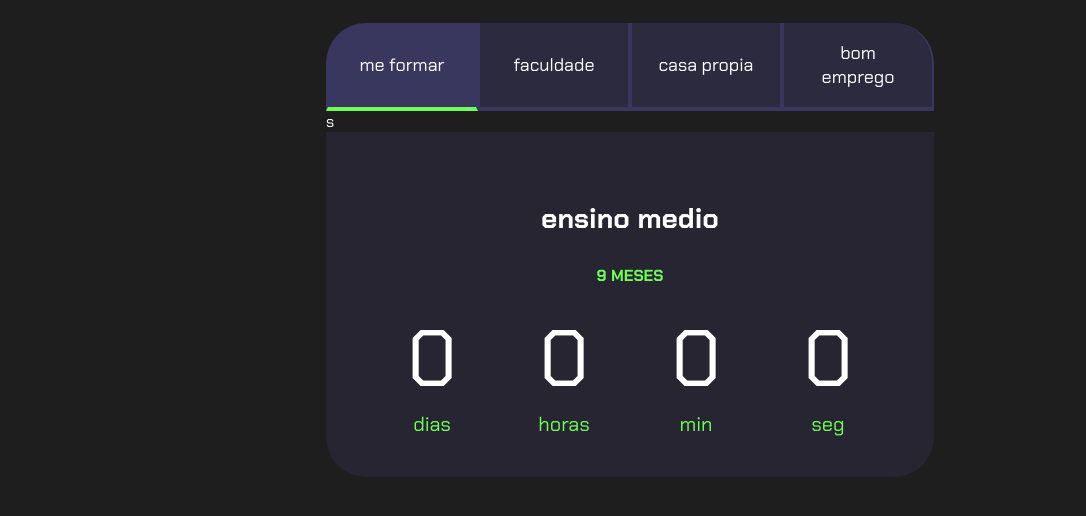
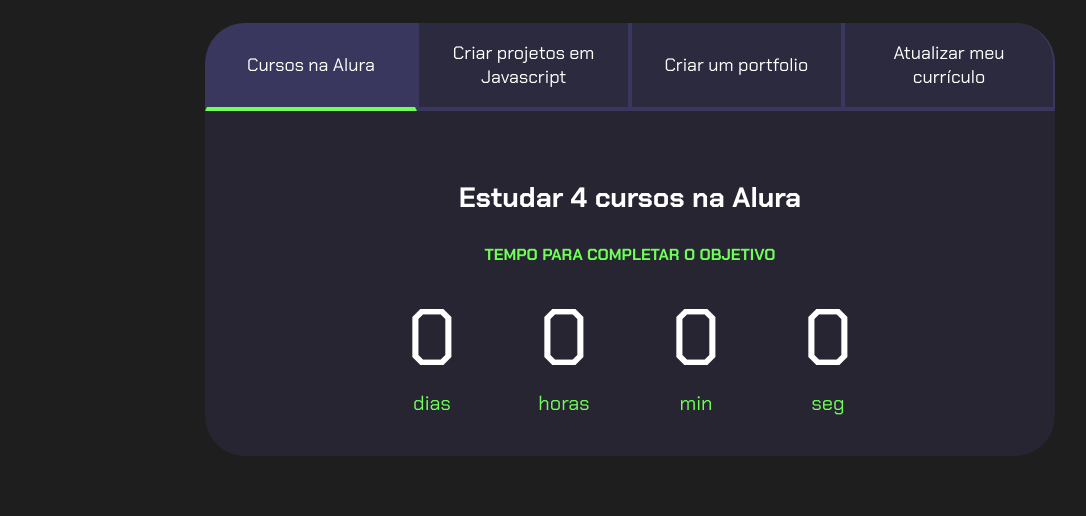
Before and after one commit to leticia-santetti/javascript-projetos-de-vida, a plain HTML site: page index.html in a window 1280 px wide. Shown: the part 80-596 px from the top of the page, without its empty margins (10-1096 px from the left). Drawn offline with Linux system fonts and the light colour scheme.

Commit message:
finalização

```diff
--- a/index.html
+++ b/index.html
@@ -13,15 +13,15 @@
         <h2 class="titulo-principal">Meus Objetivos do ano<span>_</span></h2>
         <div class="conteudo">
             <div class="botoes">
-                <button class="botao ativo">me formar</button>
-                <button class="botao">faculdade</button>
-                <button class="botao">casa propia</button>
-                <button class="botao">bom emprego</button>
-            </div>s
+                <button class="botao ativo">Cursos na Alura</button>
+                <button class="botao">Criar projetos em Javascript</button>
+                <button class="botao">Criar um portfolio</button>
+                <button class="botao">Atualizar meu currículo</button>
+            </div>
             <div class="abas-textos">
                 <div class="aba-conteudo ativo">
-                    <h3 class="aba-conteudo-titulo-principal">ensino medio</h3>
-                    <h4 class="aba-conteudo-titulo-secundario">9 meses</h4>
+                    <h3 class="aba-conteudo-titulo-principal">Estudar 4 cursos na Alura</h3>
+                    <h4 class="aba-conteudo-titulo-secundario">Tempo para completar o objetivo</h4>
                     <div class="contador">
                         <div class="contador-digito">
                             <p class="contador-digito-numero" id="dias0">7</p>
@@ -42,8 +42,8 @@
                     </div>
                 </div>
                 <div class="aba-conteudo">
-                    <h3 class="aba-conteudo-titulo-principal">faculdade de pedagogia</h3>
-                    <h4 class="aba-conteudo-titulo-secundario">de 2 a 3 anos</h4>
+                    <h3 class="aba-conteudo-titulo-principal">Criar 5 projetos em Javascript</h3>
+                    <h4 class="aba-conteudo-titulo-secundario">Tempo para completar o objetivo</h4>
                     <div class="contador">
                         <div class="contador-digito">
                             <p class="contador-digito-numero" id="dias1">7</p>
@@ -64,8 +64,8 @@
                     </div>
                 </div>
                 <div class="aba-conteudo">
-                    <h3 class="aba-conteudo-titulo-principal"> construir uma casa propria</h3>
-                    <h4 class="aba-conteudo-titulo-secundario">4 anos no maximo</h4>
+                    <h3 class="aba-conteudo-titulo-principal">Criar um portfolio com os meus 3 melhores projetos</h3>
+                    <h4 class="aba-conteudo-titulo-secundario">Tempo para completar o objetivo</h4>
                     <div class="contador">
                         <div class="contador-digito">
                             <p class="contador-digito-numero" id="dias2">7</p>
@@ -86,8 +86,8 @@
                     </div>
                 </div>
                 <div class="aba-conteudo">
-                    <h3 class="aba-conteudo-titulo-principal">estabilidade</h3>
-                    <h4 class="aba-conteudo-titulo-secundario">profissao</h4>
+                    <h3 class="aba-conteudo-titulo-principal">Atualizar meu curriculo com os certificados da Alura</h3>
+                    <h4 class="aba-conteudo-titulo-secundario">Tempo para completar o objetivo</h4>
                     <div class="contador">
                         <div class="contador-digito">
                             <p class="contador-digito-numero" id="dias3">7</p>
--- a/style.css
+++ b/style.css
@@ -54,7 +54,7 @@ body {
 }
 
 .botao:first-child {
-    border-radius: 15px 40px 0 0;
+    border-radius: 40px 40px 0 0;
 }
 
 .botoes {
```
